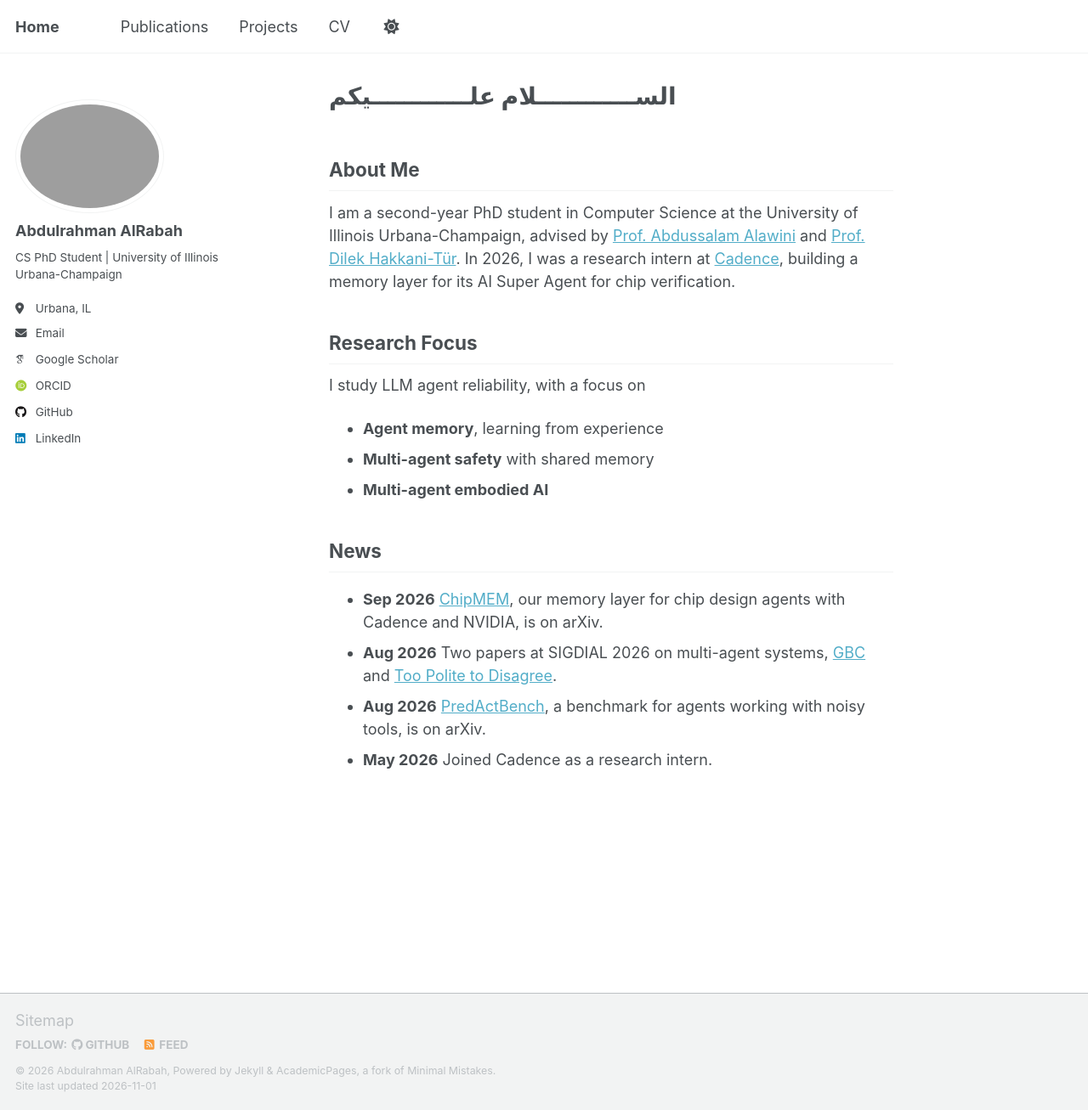
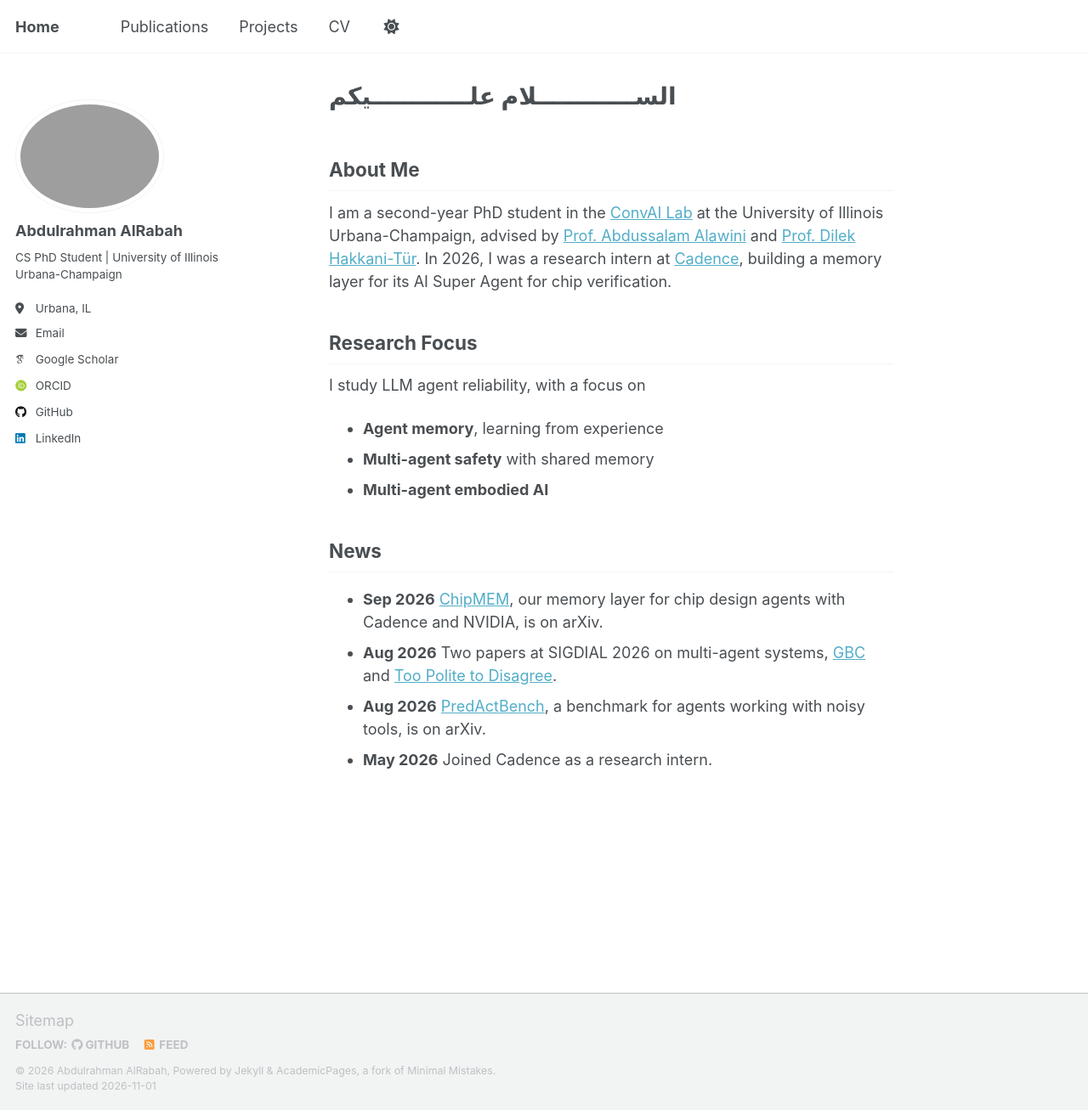
Before and after one commit to aalrabah/aalrabah.github.io, a Jekyll site: the page built from _pages/about.md, in a window 1280 px wide and 1307 px high. Shown: the whole window at 85% size. Built offline with Jekyll 4.4.1, drawn with Linux system fonts in a browser that asks for light colours; some web fonts are replaced; a script that is not in the unit is left out.

Commit message:
Mention ConvAI Lab on homepage

```diff
--- a/_pages/about.md
+++ b/_pages/about.md
@@ -8,7 +8,7 @@ redirect_from:
 ---
 
 ## About Me
-I am a second-year PhD student in Computer Science at the University of Illinois Urbana-Champaign, advised by [Prof. Abdussalam Alawini](https://siebelschool.illinois.edu/about/people/faculty/alawini) and [Prof. Dilek Hakkani-Tür](https://siebelschool.illinois.edu/about/people/faculty/dilek). In 2026, I was a research intern at [Cadence](https://www.cadence.com/), building a memory layer for its AI Super Agent for chip verification.
+I am a second-year PhD student in the [ConvAI Lab](https://uiuc-conversational-ai-lab.github.io/) at the University of Illinois Urbana-Champaign, advised by [Prof. Abdussalam Alawini](https://siebelschool.illinois.edu/about/people/faculty/alawini) and [Prof. Dilek Hakkani-Tür](https://siebelschool.illinois.edu/about/people/faculty/dilek). In 2026, I was a research intern at [Cadence](https://www.cadence.com/), building a memory layer for its AI Super Agent for chip verification.
 
 ## Research Focus
 I study LLM agent reliability, with a focus on
```
